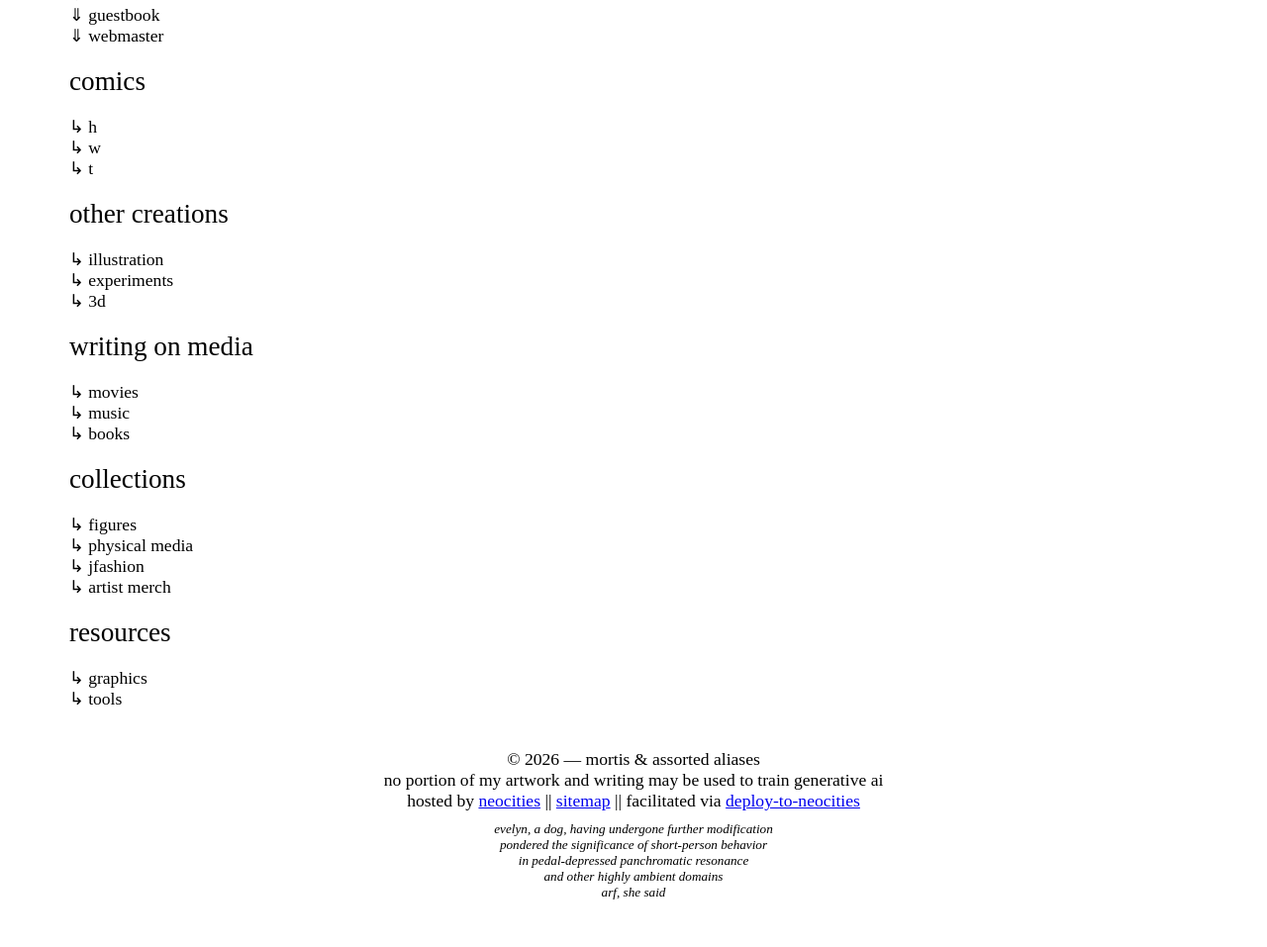
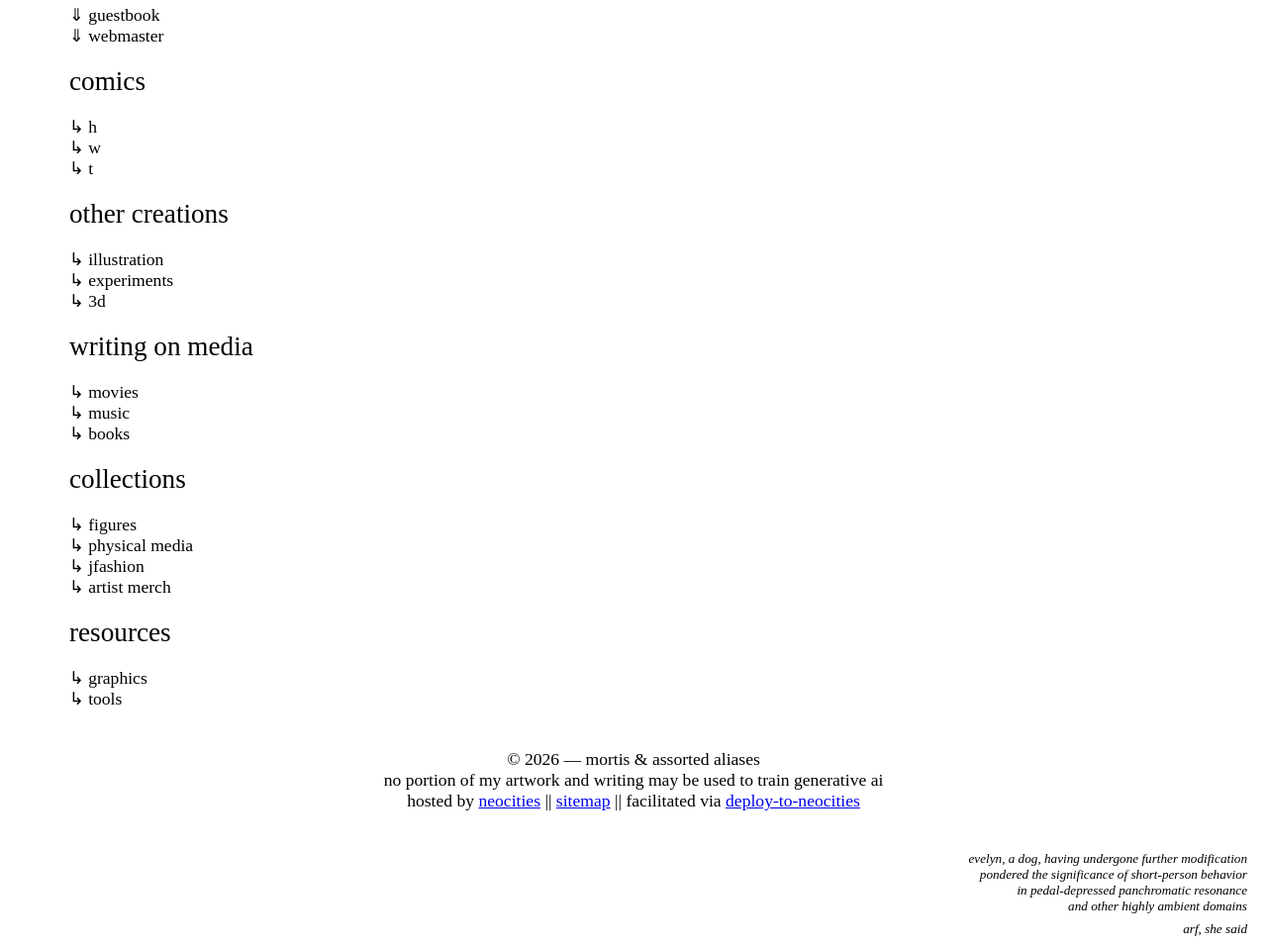
Before and after one commit to ErroneousMortis/neocities, a plain HTML site: page coming-soon/sitemap.html in a window 1280 px wide. Shown: the part 124-1081 px from the top of the page at 99% size. Before the commit the page ends 1044 px from the top, so only its background shows below. Drawn offline with Linux system fonts and the light colour scheme; a script that the page names is missing.

Commit message:
test zone: styled the footer of the sitemap to distinguish it from the one on the landing

```diff
--- a/coming-soon/sitemap.html
+++ b/coming-soon/sitemap.html
@@ -64,15 +64,15 @@
 	  </ul>
 	</div>
   </body>
-  <footer class="centered">
+  <footer id="sitemap-foot" class="centered">
     <div><p>© 2026 &mdash; mortis &amp; assorted aliases</p></div>
 	<div><p>no portion of my artwork and writing may be used to train generative ai </p></div>
 	<div><p>hosted by <a href="https://neocities.org/site/erroneousmortis">neocities</a> || <a href="sitemap.html">sitemap</a> || facilitated via <a href="https://github.com/bcomnes/deploy-to-neocities">deploy-to-neocities</a></p></div>
-	<div id="footerline" class="smalltext emphasis"><p>evelyn, a dog, having undergone further modification</p>
+	<div class="footerline smalltext emphasis right-aligned"><p>evelyn, a dog, having undergone further modification</p>
 	  <p>pondered the significance of short-person behavior</p>
 	  <p>in pedal-depressed panchromatic resonance</p>
 	  <p>and other highly ambient domains</p>
-	  <p>arf, she said</p>
+	  <p id="arf">arf, she said</p>
 	</div>
   </footer>
 </html>
--- a/coming-soon/styles/stylin.css
+++ b/coming-soon/styles/stylin.css
@@ -103,7 +103,19 @@ a#webma {
 	margin-bottom: 20px;
 }
 
-#footerline {
+#landing-foot div.footerline {
+
+}
+
+#sitemap-foot div.footerline {
+	margin-top: 30px;
+}
+
+#arf {
+	padding-top: 0.5em;
+}
+
+.footerline {
 	padding: 10px;
 }
 
@@ -114,6 +126,10 @@ a#webma {
 
 .centered {
 	text-align: center;
+}
+
+.right-aligned {
+	text-align: right;
 }
 
 .emphasis {
@@ -136,8 +152,11 @@ a#webma {
 	font-size: 0.5em;
 }
 
+footer#landing-foot {
+	max-width: 800px;
+}
+
 footer {
-	max-width: 800px;
 	margin: auto;
 	margin-top: 40px;
 }
```
Also changed, not shown: coming-soon/index.html (+2 -2 lines).
